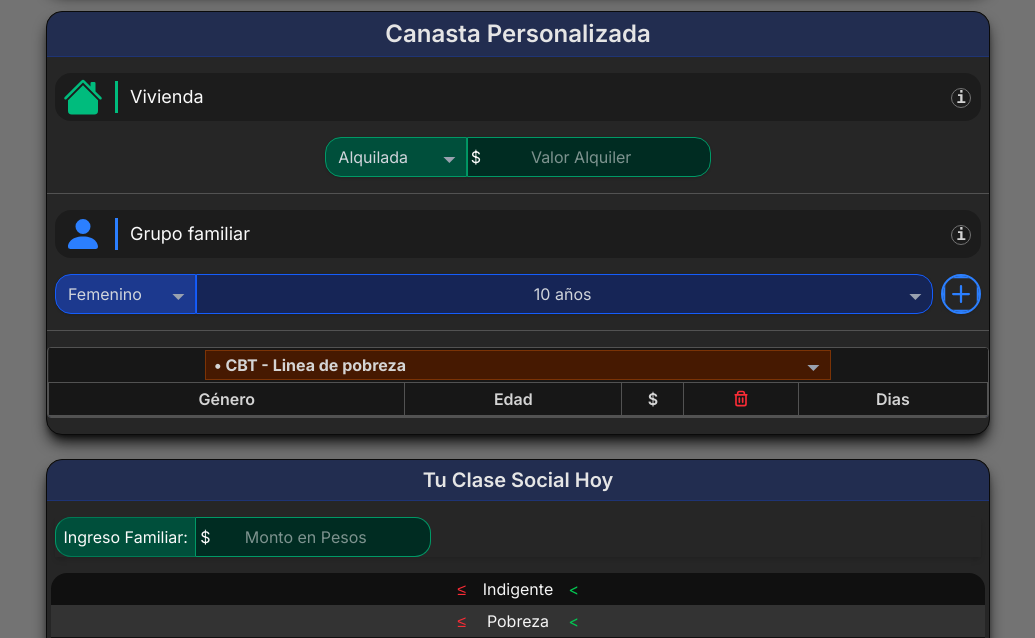
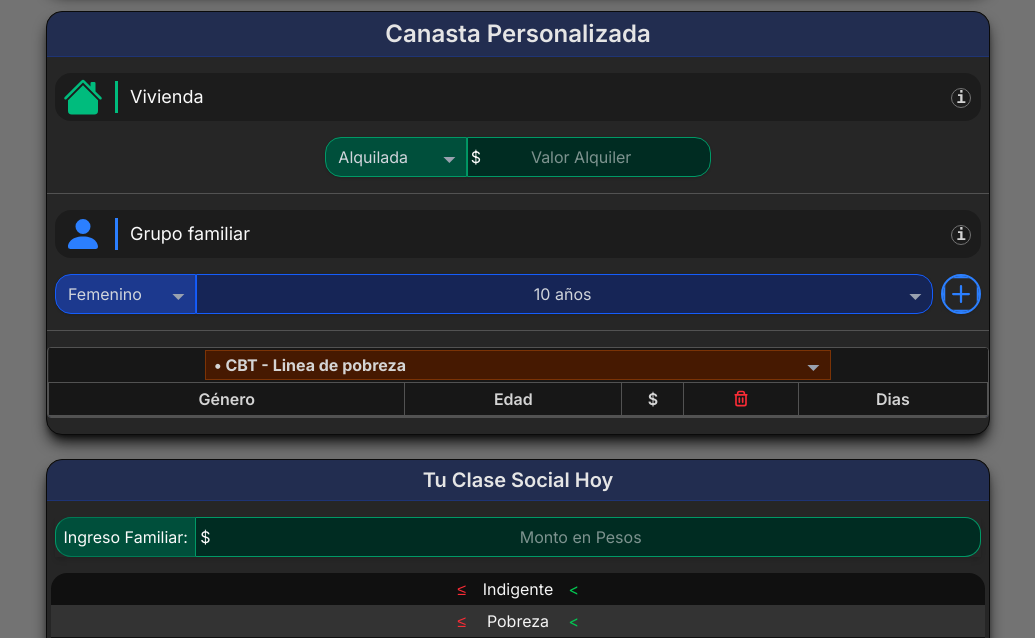
Before and after one commit to escribroid/canasta-cba-cbt-front-vite, a website built with Vite: page index.html in a window 1280 px wide. Shown: the part 140-778 px from the top of the page, without its empty margins (122-1157 px from the left). Built offline with nearby package versions, Linux system fonts and the light colour scheme; no server answers; files whose address does not match are found by name.

Commit message:
v0.9.6.99

```diff
--- a/index.html
+++ b/index.html
@@ -585,7 +585,7 @@
 									>Ingreso Familiar:</span
 								>
 							</div>
-							<label class="relative flex items-center" for="">
+							<label class="relative flex w-full items-center" for="">
 								<span class="bg-emerald-950 p-0 absolute left-1 z-[9999]">$</span>
 
 								<input
```
